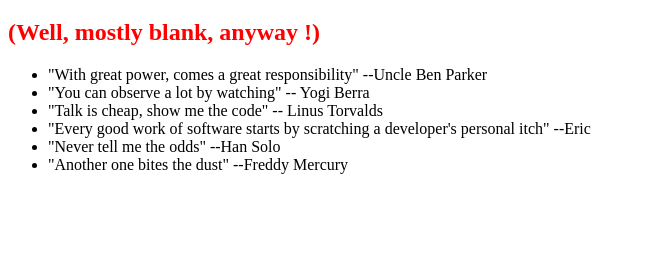
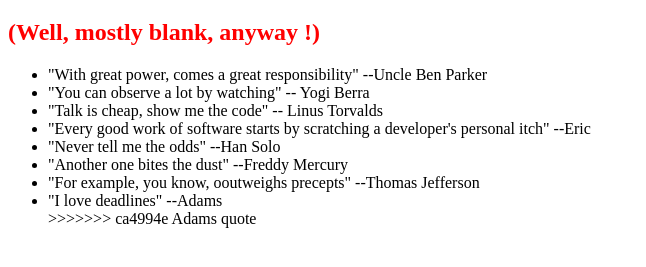
Before and after one commit to EEspinosaC/0main_openSAP_repo, a plain HTML site: page index.html in a window 1280 px wide. Shown: the part 61-328 px from the top of the page, without its empty margins (0-646 px from the left). Drawn offline with Linux system fonts and the light colour scheme.

Commit message:
Adams quote

```diff
--- a/index.html
+++ b/index.html
@@ -15,6 +15,9 @@
 			<li>"Every good work of software starts by scratching a developer's personal itch" --Eric</li>
 			<li>"Never tell me the odds" --Han Solo</li>
 			<li>"Another one bites the dust" --Freddy Mercury</li>
+			<li>"For example, you know, ooutweighs precepts" --Thomas Jefferson</li>
+			<li>"I love deadlines" --Adams</li>
+>>>>>>> ca4994e Adams quote
 		</ul>
 	</body>
 </html>
```
